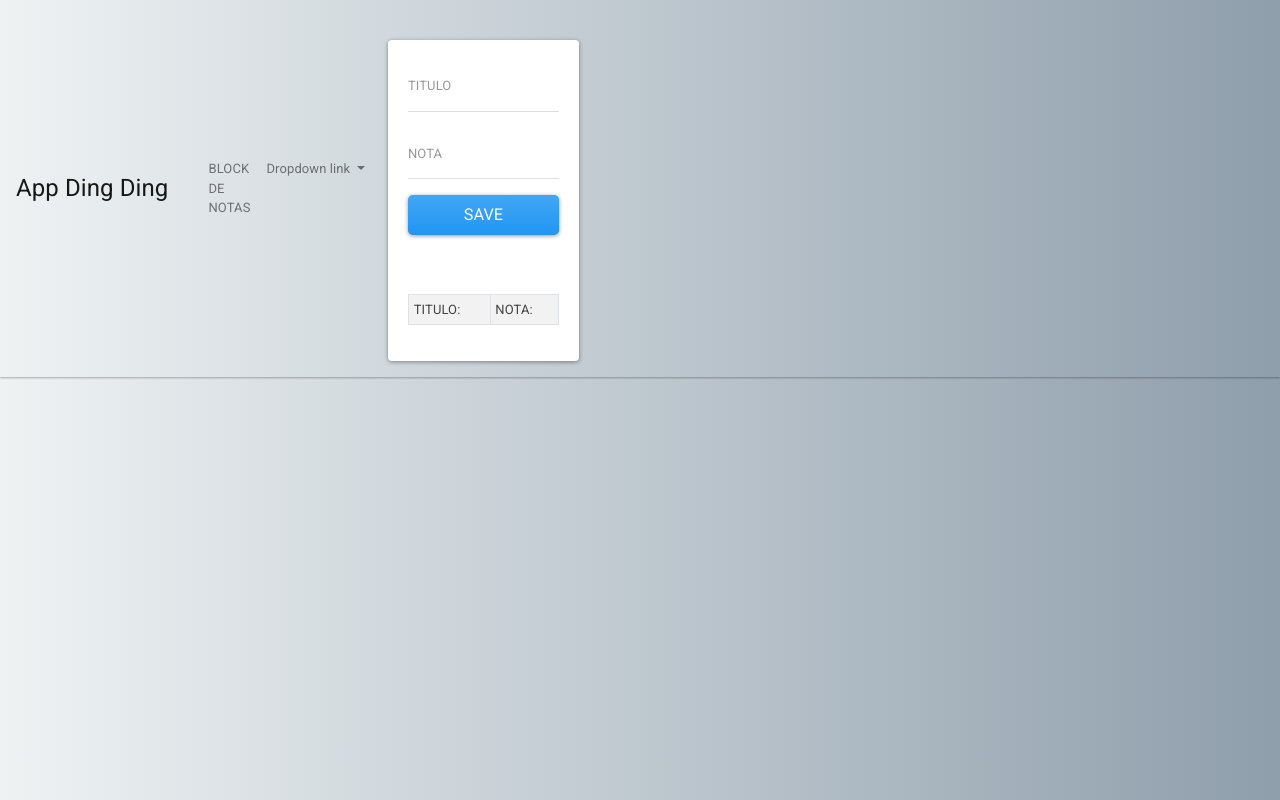
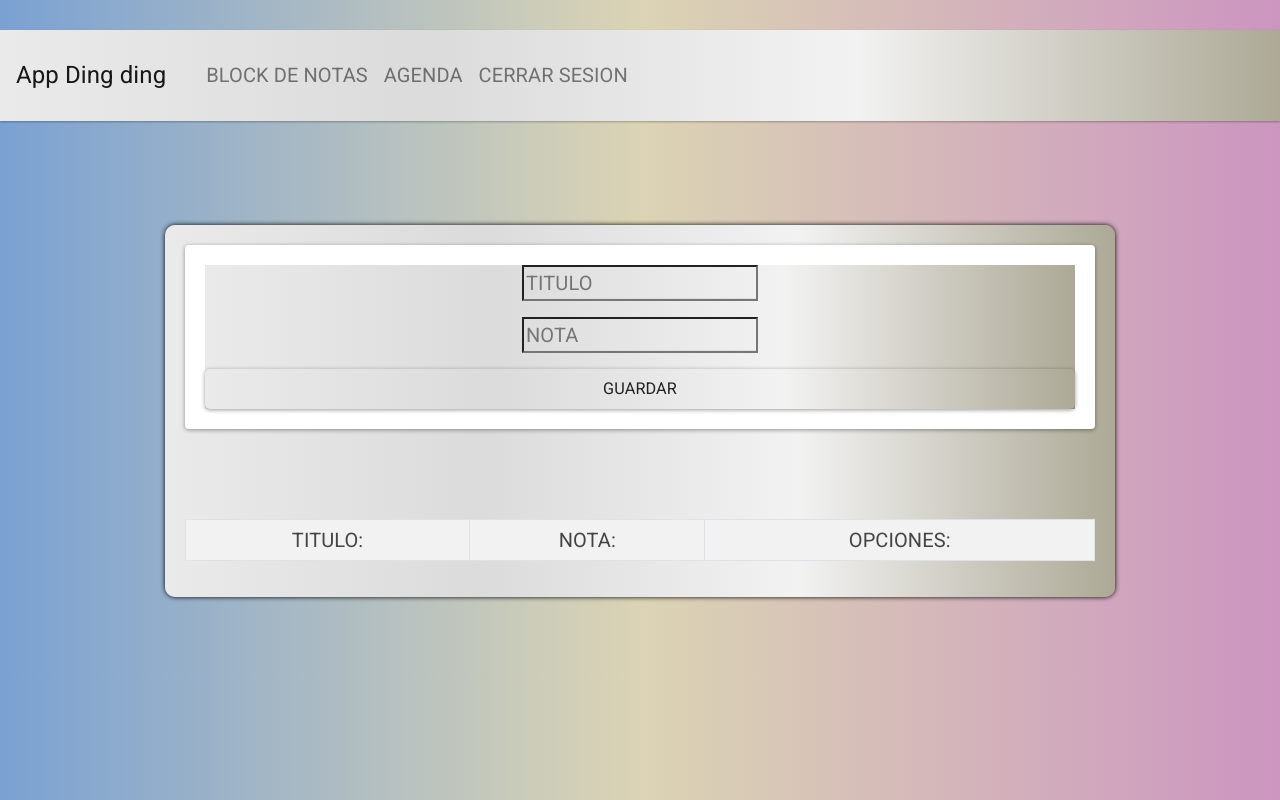
Before and after one commit to david2003camilo/appAgenda, a Flask app: page /block in a window 1280 px wide. Run offline with Flask 2, Linux system fonts and the light colour scheme; data that the repository does not hold is empty; some libraries are stand-ins or nearby versions.

Commit message:
se hizo la interfaz mejorada de index y block

```diff
--- a/static/css/style.css
+++ b/static/css/style.css
@@ -1,4 +1,34 @@
 @charset "UTF-8";
-body{background: #8e9eab;
-    background: -webkit-linear-gradient(to right, #eef2f3, #8e9eab);
-    background: linear-gradient(to right, #eef2f3, #8e9eab);}
+body{
+    background: #CC95C0;  /* fallback for old browsers */
+    background: -webkit-linear-gradient(to right, #7AA1D2, #DBD4B4, #CC95C0);  /* Chrome 10-25, Safari 5.1-6 */
+    background: linear-gradient(to right, #7AA1D2, #DBD4B4, #CC95C0); /* W3C, IE 10+/ Edge, Firefox 16+, Chrome 26+, Opera 12+, Safari 7+ */
+    text-align: center;
+    font-size: 20px;
+    margin: 30px 0 0 0;
+}
+header img{
+    float: right;width: 160px;
+}
+#recuadro{
+    background: #ADA996;  /* fallback for old browsers */
+    background: -webkit-linear-gradient(to right, #EAEAEA, #DBDBDB, #F2F2F2, #ADA996);  /* Chrome 10-25, Safari 5.1-6 */
+    background: linear-gradient(to right, #EAEAEA, #DBDBDB, #F2F2F2, #ADA996); /* W3C, IE 10+/ Edge, Firefox 16+, Chrome 26+, Opera 12+, Safari 7+ */
+    margin:80px; padding:20px; border-radius:10px; box-shadow:0 0 5px #000;
+}
+header h1{
+    float: left; margin:0;}
+
+#usuario1{
+    margin:150px; padding:20px; border-radius:10px; box-shadow:0 0 5px #000;
+}
+
+.colorsecundario{
+    background: #ADA996;  /* fallback for old browsers */
+    background: -webkit-linear-gradient(to right, #EAEAEA, #DBDBDB, #F2F2F2, #ADA996);  /* Chrome 10-25, Safari 5.1-6 */
+    background: linear-gradient(to right, #EAEAEA, #DBDBDB, #F2F2F2, #ADA996); /* W3C, IE 10+/ Edge, Firefox 16+, Chrome 26+, Opera 12+, Safari 7+ */
+}
+#contacto{font-size: 100px;}
+nav{background: #ADA996;  /* fallback for old browsers */
+    background: -webkit-linear-gradient(to right, #EAEAEA, #DBDBDB, #F2F2F2, #ADA996);  /* Chrome 10-25, Safari 5.1-6 */
+    background: linear-gradient(to right, #EAEAEA, #DBDBDB, #F2F2F2, #ADA996); }
--- a/templates/block.html
+++ b/templates/block.html
@@ -1,17 +1,19 @@
 {% extends "layout.html" %}
 {% block body %}
+<div id="recuadro">
 <div class="col-md-15">
   <div class="card card-body">
-      <form action="{{url_for('agregar')}}" method="POST">
+      <form class="colorsecundario" action="{{url_for('agregar')}}" method="POST">
         <div class="form-group">
-          <input type="text" class="form-control" name="titulo" placeholder="TITULO">
+          <input class="bg-transparent" type="text" class="form-control" name="titulo" placeholder="TITULO">
         </div>
         <div class="form-group">
-          <input type="text" class="form-control" name="nota" placeholder="NOTA">
+          <input class="bg-transparent" type="text" class="form-control" name="nota" placeholder="NOTA">
         </div>
-        <button class="btn btn-primary btn-lg btn-block">
-          Save
+        <button class="btn btn-outline-dark btn-lg btn-block">
+          Guardar
         </button>
+      </div>
       </form>
         <table class="table table-striped table-hover table-bordered table-sm bg-white">
         <div class="col-md-7">
@@ -19,6 +21,7 @@
           <tr>
             <td>TITULO: </td>
             <td>NOTA:</td>
+            <td>OPCIONES:</td>
             <br>
             <br>
           </tr>
--- a/templates/layout.html
+++ b/templates/layout.html
@@ -3,13 +3,14 @@
 <head>
     <meta charset="UTF-8">
     <meta name="viewport" content="width=device-width, initial-scale=1.0">
-    <link rel="stylesheet" href="{{url_for('static', filename='css/style.css')}}"></link>
     <link rel="stylesheet" href="https://bootswatch.com/4/materia/bootstrap.min.css">
+    <link rel="stylesheet" href="{{url_for('static', filename='css/style.css')}}">
     <title>index</title>
 </head>
-<body id="fondo"
+<body>
+
     <nav class="navbar navbar-expand-lg navbar-light bg-light">
-        <a class="navbar-brand" href="/">App Ding Ding</a>
+        <a class="navbar-brand" href="/">App Ding ding </a>
         <button class="navbar-toggler" type="button" data-toggle="collapse" data-target="#navbarNavDropdown" aria-controls="navbarNavDropdown" aria-expanded="false" aria-label="Toggle navigation">
           <span class="navbar-toggler-icon"></span>
         </button>
@@ -21,15 +22,11 @@
             <li class="nav-item">
               <a class="nav-link" href="/block">BLOCK DE NOTAS</a>
             </li>
-           <li class="nav-item dropdown">
-               <a class="nav-link dropdown-toggle" href="#" id="navbarDropdownMenuLink" role="button" data-toggle="dropdown" aria-haspopup="true" aria-expanded="false">
-                Dropdown link
-              </a>
-              <div class="dropdown-menu" aria-labelledby="navbarDropdownMenuLink">
-                <a class="dropdown-item" href="#">Action</a>
-                <a class="dropdown-item" href="#">Another action</a>
-                <a class="dropdown-item" href="#">Something else here</a>
-              </div>
+            <li class="nav-item">
+              <a class="nav-link" href="/index">AGENDA</a>
+            </li>
+            <li class="nav-item">
+              <a class="nav-link" href="#">CERRAR SESION</a>
             </li>
           </ul>
         </div>
@@ -42,5 +39,6 @@
     <script src="https://cdnjs.cloudflare.com/ajax/libs/popper.js/1.14.3/umd/popper.min.js" integrity="sha384-ZMP7rVo3mIykV+2+9J3UJ46jBk0WLaUAdn689aCwoqbBJiSnjAK/l8WvCWPIPm49" crossorigin="anonymous"></script>
     <script src="https://stackpath.bootstrapcdn.com/bootstrap/4.1.3/js/bootstrap.min.js" integrity="sha384-ChfqqxuZUCnJSK3+MXmPNIyE6ZbWh2IMqE241rYiqJxyMiZ6OW/JmZQ5stwEULTy" crossorigin="anonymous"></script>
     <script src="{{url_for('static', filename='js/main.js')}}"></script>
-  </body>
+
+</body>
 </html>
```
Also changed, not shown: templates/index.html (+26 -8 lines), templates/login.html (+16 -5 lines), static/imagenes/agenda.png (added).
